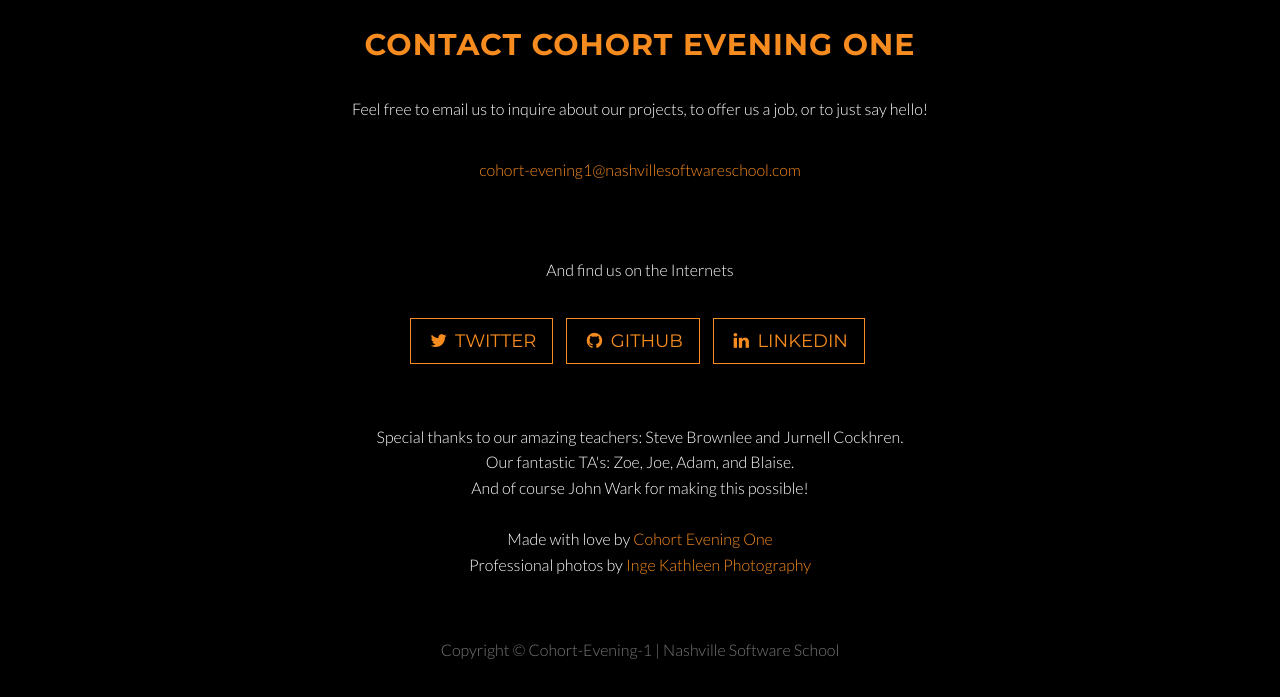
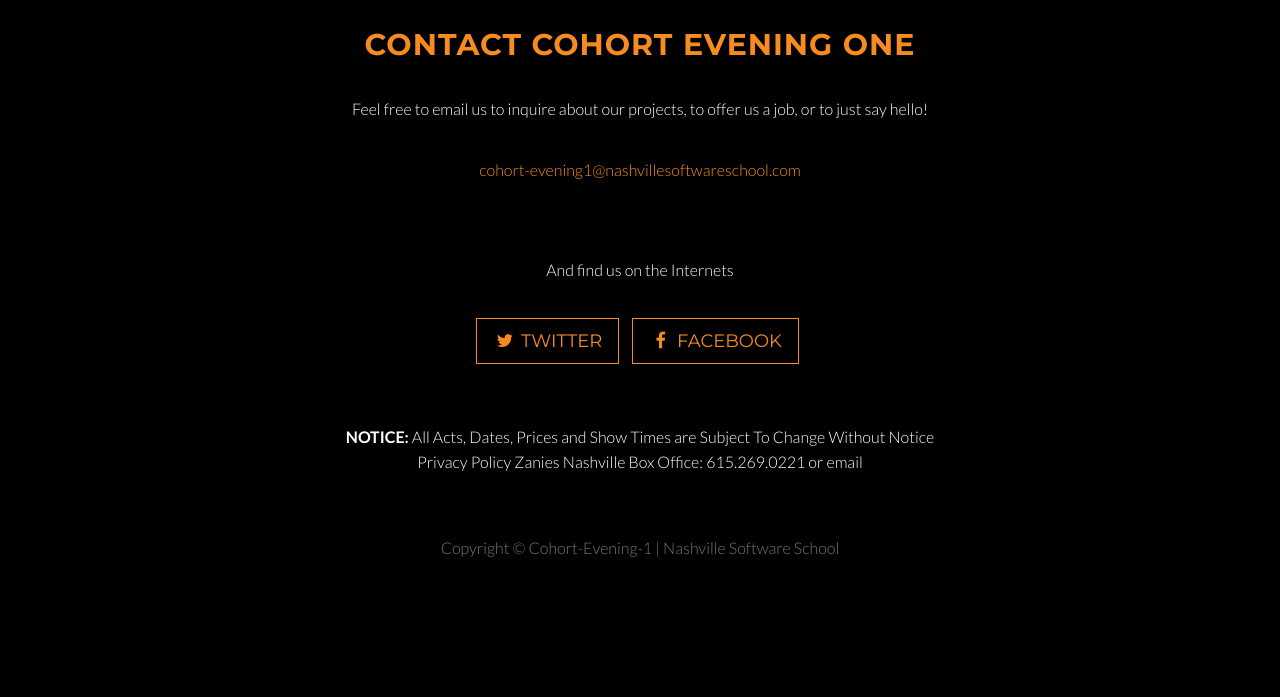
Before and after one commit to RolandoBernal/ZaniesPrototype, a plain HTML site: page Website/index.html in a window 1280 px wide. Shown: the part 4820-5517 px from the top of the page. After the commit the page ends 5431 px from the top, so only its background shows below. Drawn offline with Linux system fonts and the light colour scheme; some packages are replaced by stand-ins of ours.

Commit message:
Added footer

```diff
--- a/Website/index.html
+++ b/Website/index.html
@@ -606,13 +606,10 @@
 								<p>And find us on the Internets</p>
 								<ul class="list-inline banner-social-buttons">
 										<li>
-												<a target="_blank" href="https://twitter.com/NashSoftware" class="btn btn-default btn-lg"><i class="fa fa-twitter fa-fw"></i> <span class="network-name">Twitter</span></a>
+												<a target="_blank" href="https://twitter.com/zaniesnashville" class="btn btn-default btn-lg"><i class="fa fa-twitter fa-fw"></i> <span class="network-name">Twitter</span></a>
 										</li>
 										<li>
-												<a target="_blank" href="https://github.com/cohort-nighthawk" class="btn btn-default btn-lg"><i class="fa fa-github fa-fw"></i> <span class="network-name">Github</span></a>
-										</li>
-										<li>
-												<a target="_blank" href="https://www.linkedin.com/company/nashville-software-school" class="btn btn-default btn-lg"><i class="fa fa-linkedin fa-fw"></i> <span class="network-name">LinkedIn</span></a>
+												<a target="_blank" href="https://www.facebook.com/zanies" class="btn btn-default btn-lg"><i class="fa fa-facebook fa-fw"></i> <span class="network-name">Facebook</span></a>
 										</li>
 								</ul>
 						</div>
@@ -622,7 +619,9 @@
 		<!-- Footer -->
 		<footer>
 				<div class="container text-center">
-						<p>Special thanks to our amazing teachers: Steve Brownlee and Jurnell Cockhren. <br> Our fantastic TA's: Zoe, Joe, Adam, and Blaise. <br> And of course John Wark for making this possible! <br><br> Made with love by <a href="#page-top">Cohort Evening One</a><br> Professional photos by <a href="http://www.ingekathleen.com/">Inge Kathleen Photography</a></p><br><br><br>
+						<p><strong>NOTICE:</strong> All Acts, Dates, Prices and Show Times are Subject To Change Without Notice</P>
+						<p>Privacy Policy	Zanies Nashville Box Office: 615.269.0221 or email</p>
+						<br><br><br>
 						<p class="text-muted">Copyright &copy; Cohort-Evening-1 | Nashville Software School</p>
 				</div>
 		</footer>
```
